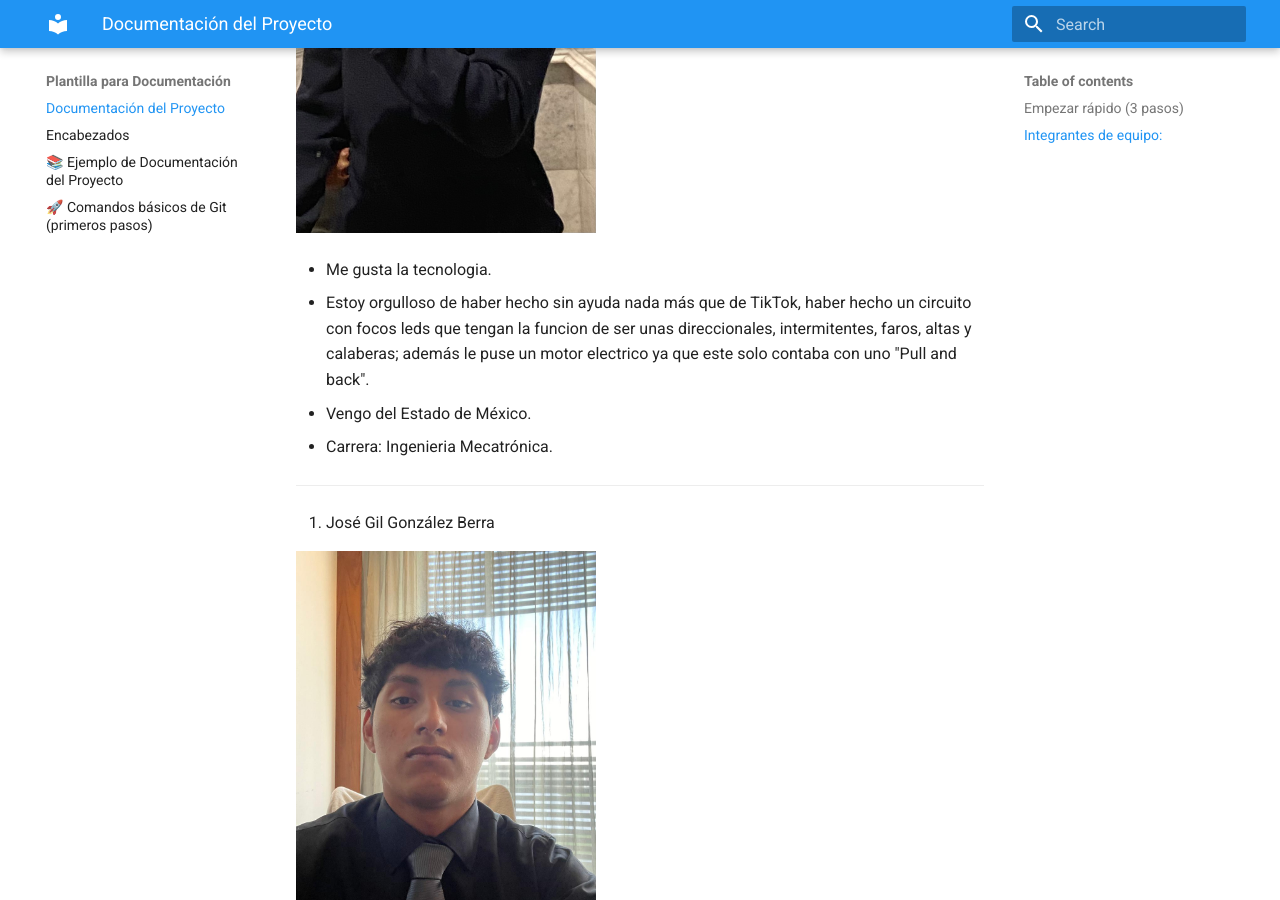
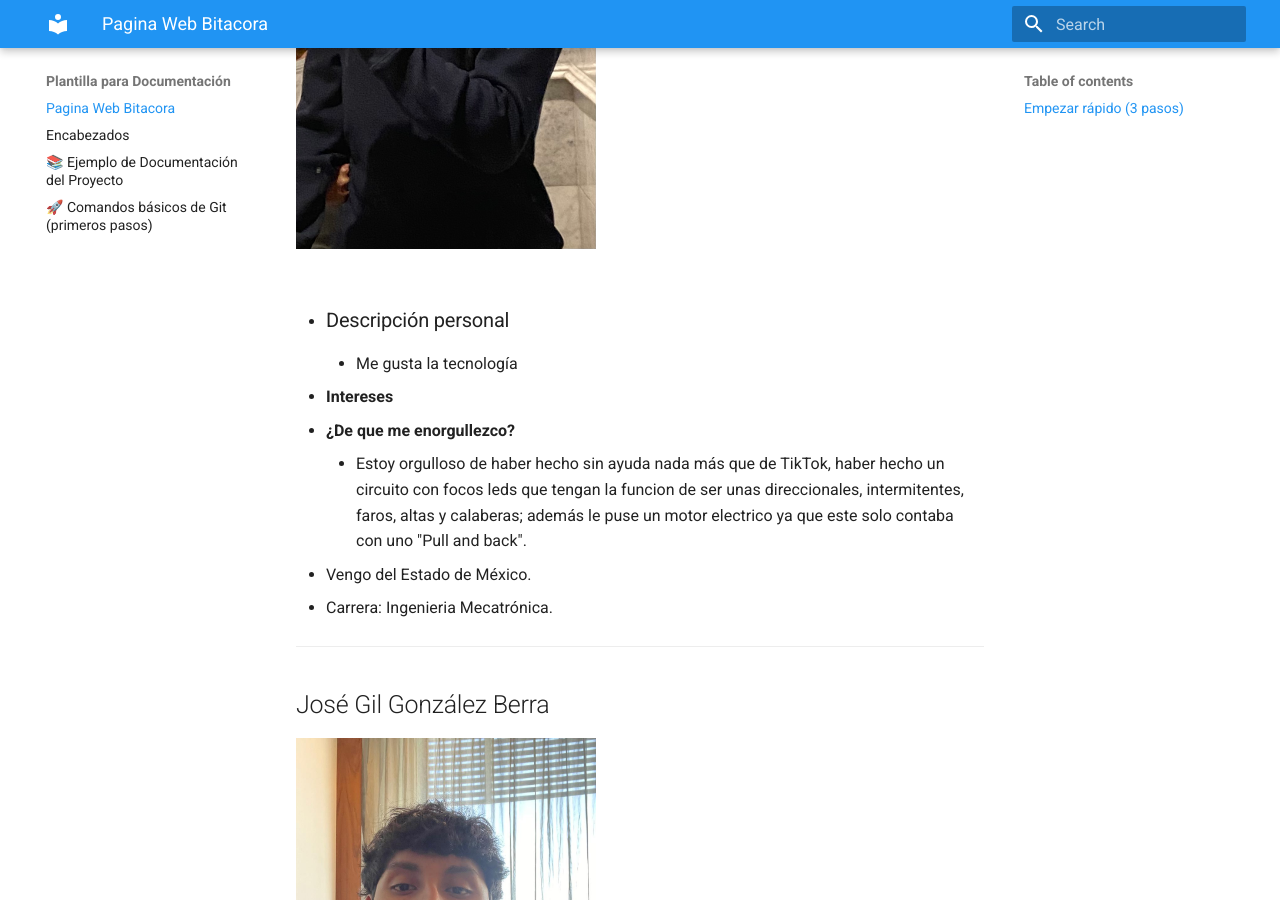
Before and after one commit to AbrahamNoda/Pagina_de_Abraham, an MkDocs documentation site: the page built from docs/index.md, in a window 1280 px wide and 900 px high, scrolled down 824 px. Built offline with MkDocs 1.6.1 and Material for MkDocs 9.7.7, drawn with Linux system fonts in a browser that asks for light colours; some of the changed text lies outside the part shown.

Commit message:
Update index.md

```diff
--- a/docs/index.md
+++ b/docs/index.md
@@ -1,4 +1,4 @@
-# Documentación del Proyecto
+# **Pagina Web Bitacora**
 
 Bienvenido 👋
 Esta es una **plantilla** basada en [MkDocs](https://www.mkdocs.org/) + [Material for MkDocs](https://squidfunk.github.io/mkdocs-material/) para cursos y proyectos.
@@ -13,21 +13,28 @@ Esta es una **plantilla** basada en [MkDocs](https://www.mkdocs.org/) + [Materia
    theme:
      name: material
 
-## Integrantes de equipo:
+# Integrantes de equipo:
 
 
-1. Abraham Domínguez Noda
+## Abraham Domínguez Noda
 
 <img src="recursos/imgs/Abrahamfoto.jpg" alt="Diagrama del sistema" width="300">
 
-- Me gusta la tecnologia.
-- Estoy orgulloso de haber hecho sin ayuda nada más que de TikTok, haber hecho un circuito con focos leds que tengan la funcion de ser unas direccionales, intermitentes, faros, altas y calaberas; además le puse un motor electrico ya que este solo contaba con uno "Pull and back".
+- ### Descripción personal
+     * Me gusta la tecnología
+
+- **Intereses**
+
+- **¿De que me enorgullezco?**
+     * Estoy orgulloso de haber hecho sin ayuda nada más que de TikTok, haber hecho un circuito con focos leds que tengan la funcion de ser unas direccionales, intermitentes, faros, altas y calaberas; además le puse un motor electrico ya que este solo contaba con uno "Pull and back".
+
+
 - Vengo del Estado de México.
 - Carrera: Ingenieria Mecatrónica.
 
 
 ---
-2. José Gil González Berra
+## José Gil González Berra
 
 <img src="recursos/imgs/gilfoto.jpeg" alt="Diagrama del sistema" width="300">
 
```
